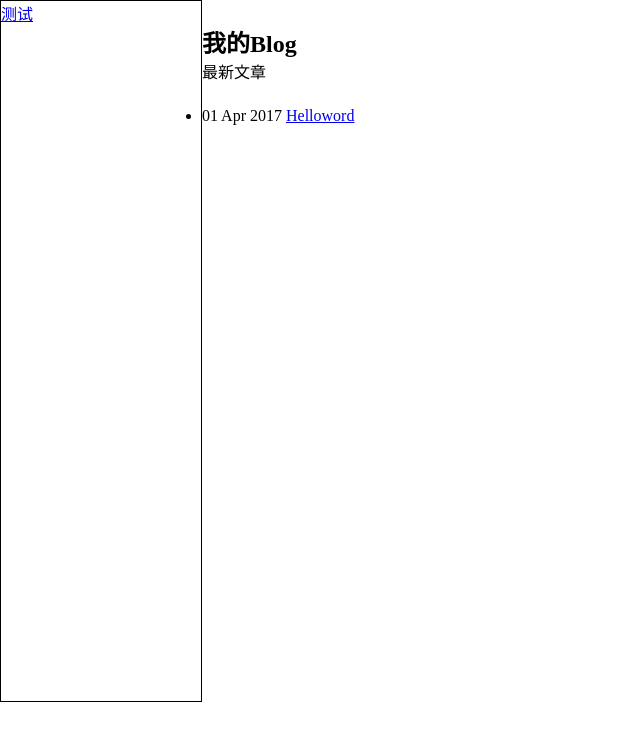
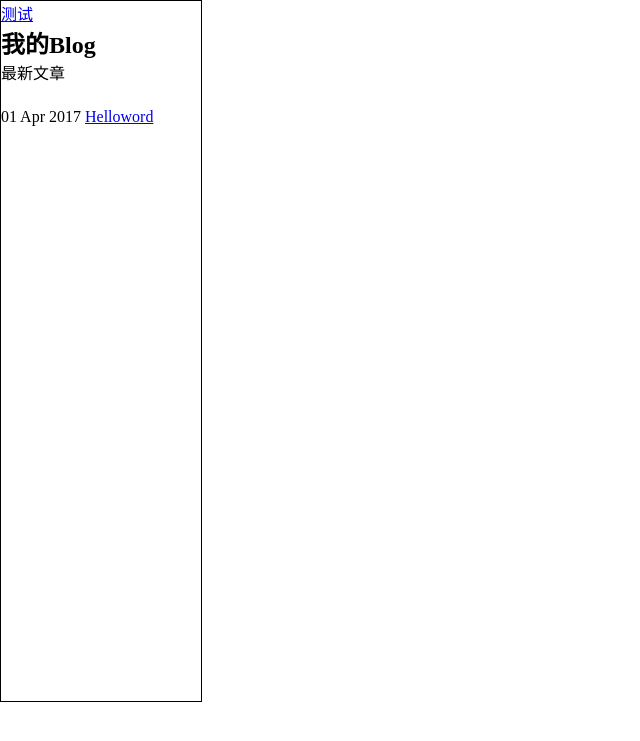
Before and after one commit to DAIXK/DAIXK.github.io, a Jekyll site: the page built from index.html, in a window 1280 px wide. Shown: the top 741 px of the page, without its empty margins (0-640 px from the left). Built offline with Jekyll 4.4.1, drawn with Linux system fonts in a browser that asks for light colours.

Commit message:
Update default.html
test

```diff
--- a/_layouts/default.html
+++ b/_layouts/default.html
@@ -19,8 +19,9 @@
 <body>
 <div id="left">
 	<a id="test" href="/2017/04/01/HelloWord.html">测试</a>
+	{{ content }}
 </div>
-　　　　{{ content }}
+
 
 </body>
 </html>
```
